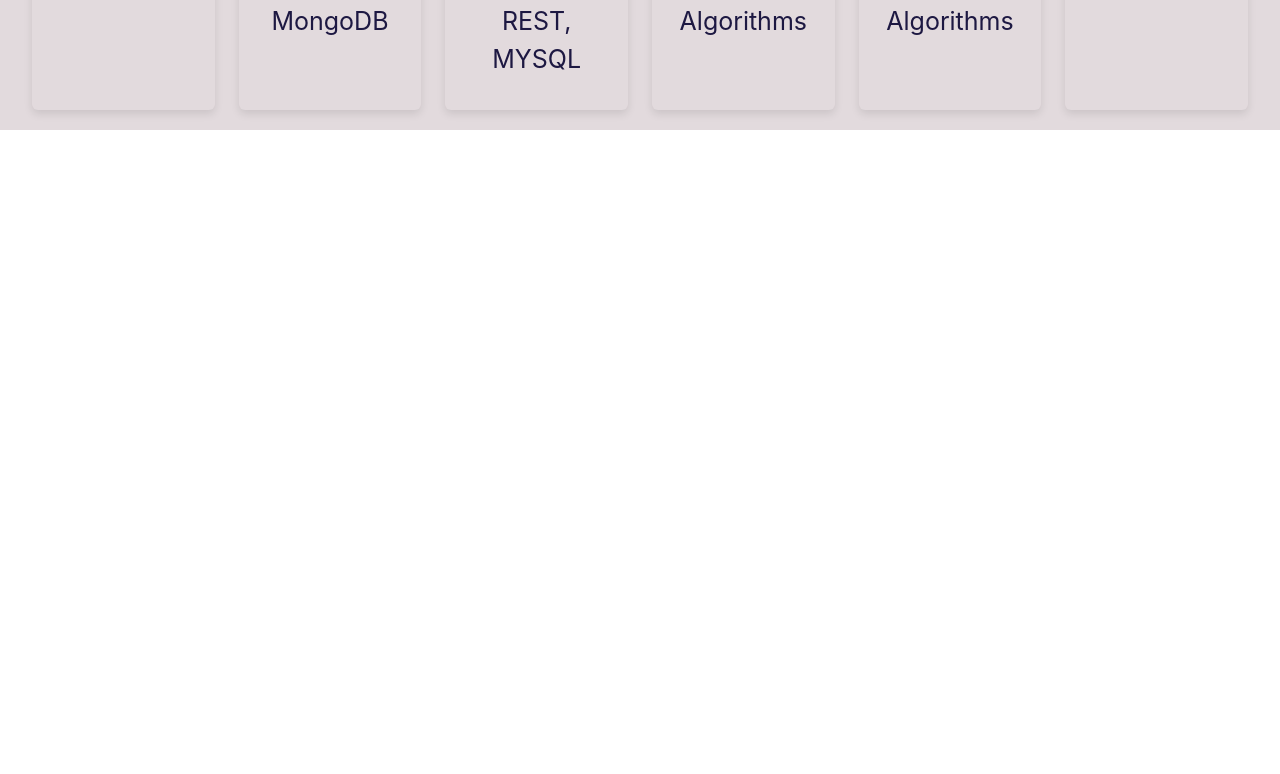
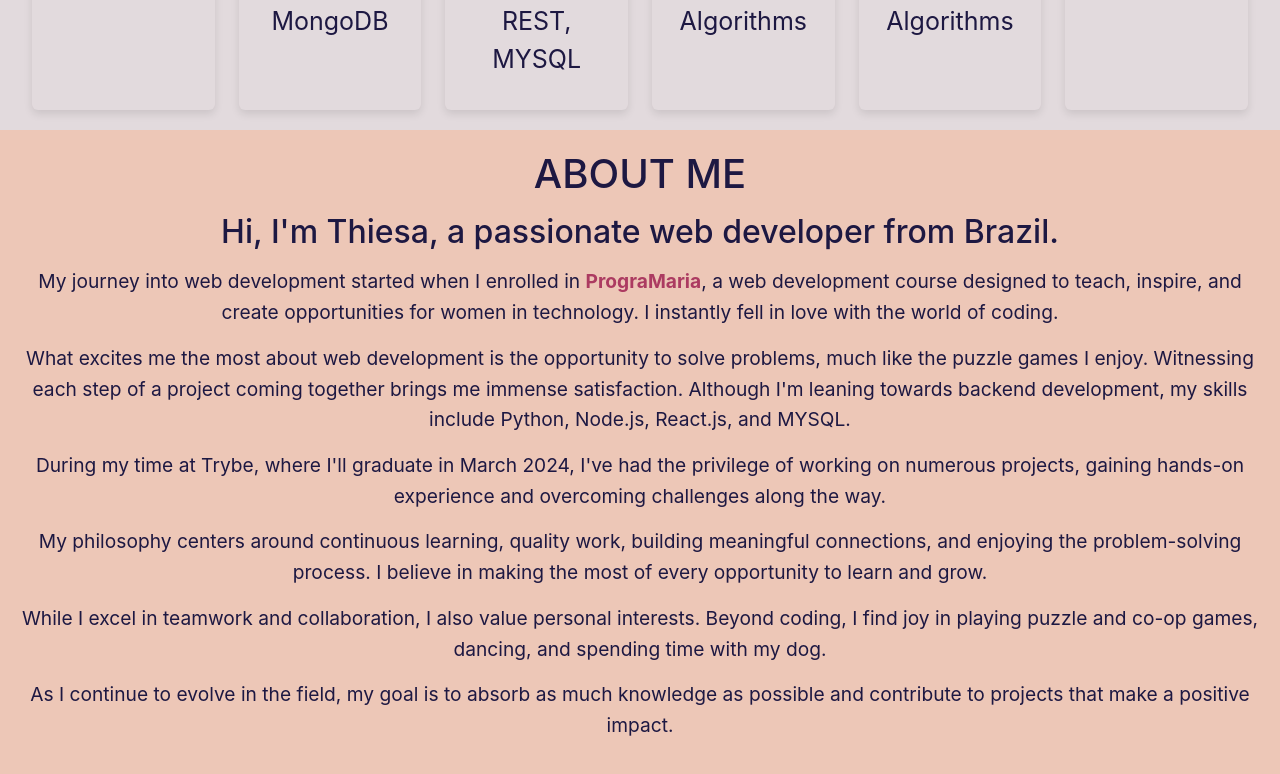
Before and after one commit to thiesac/portfolio, a React (Create React App) app: page / in a window 1280 px wide. Shown: the part 1295-2069 px from the top of the page. Before the commit the page ends 1425 px from the top, so only its background shows below. Built offline with nearby package versions, Linux system fonts and the light colour scheme.

Commit message:
feat(AboutMe): adding text

```diff
--- a/package.json
+++ b/package.json
@@ -3,6 +3,9 @@
   "version": "0.1.0",
   "private": true,
   "dependencies": {
+    "@emotion/react": "^11.11.1",
+    "@emotion/styled": "^11.11.0",
+    "@mui/material": "^5.14.18",
     "@testing-library/jest-dom": "^5.17.0",
     "@testing-library/react": "^13.4.0",
     "@testing-library/user-event": "^13.5.0",
--- /dev/null
+++ b/src/pages/AboutMe/AboutMe.css
@@ -0,0 +1,56 @@
+.aboutme-container {
+  min-height: 50vh;
+  margin: 0 auto;
+  padding: 20px;
+  background-color: #edc7b7;
+  color: #1d1842;
+}
+
+.aboutme-container h3 {
+  font-size: 2.5em;
+  color: #1d1842;
+  margin-bottom: 15px;
+  text-transform: uppercase;
+}
+
+.aboutme-container h4 {
+  font-size: 2em;
+  color: #1d1842;
+  margin-bottom: 15px;
+}
+
+.aboutme-container p {
+  font-size: 1.2em;
+  line-height: 1.6;
+  color: #1d1842;
+  margin-bottom: 15px;
+}
+
+.aboutme-container a {
+  color: #AC3B61;
+  text-decoration: none;
+  font-weight: bold;
+}
+
+.aboutme-container a:hover {
+  color: #eee2dc;
+  text-decoration: underline;
+}
+
+@media (max-width: 600px) {
+  .aboutme-container {
+    padding: 15px;
+  }
+
+  .aboutme-container h3 {
+    font-size: 2em;
+  }
+
+  .aboutme-container h4 {
+    font-size: 1.8em;
+  }
+
+  .aboutme-container p {
+    font-size: 1.1em;
+  }
+}
--- /dev/null
+++ b/src/pages/AboutMe/AboutMe.jsx
@@ -0,0 +1,37 @@
+import React from 'react';
+import './AboutMe.css'
+
+
+function AboutMe() {
+    return (
+        <div className='aboutme-container'>
+            <h3>About Me</h3>
+            <h4>
+                Hi, I'm Thiesa, a passionate web developer from Brazil.
+            </h4>
+            <p>
+                My journey into web development started when I enrolled in <a href="https://programaria.org/" target="_blank" rel="noopener noreferrer">PrograMaria</a>, a web development course designed to teach, inspire, and create opportunities for women in technology. I instantly fell in love with the world of coding.
+            </p>
+            <p>
+                What excites me the most about web development is the opportunity to solve problems, much like the puzzle games I enjoy.
+                Witnessing each step of a project coming together brings me immense satisfaction.
+                Although I'm leaning towards backend development, my skills include Python, Node.js, React.js, and MYSQL.
+            </p>
+            <p>
+                During my time at Trybe, where I'll graduate in March 2024, I've had the privilege of working on numerous projects,
+                gaining hands-on experience and overcoming challenges along the way.
+            </p>
+            <p>
+                My philosophy centers around continuous learning, quality work, building meaningful connections, and enjoying the problem-solving process. I believe in making the most of every opportunity to learn and grow.
+            </p>
+            <p>
+                While I excel in teamwork and collaboration, I also value personal interests. Beyond coding, I find joy in playing puzzle and co-op games, dancing, and spending time with my dog.
+            </p>
+            <p>
+                As I continue to evolve in the field, my goal is to absorb as much knowledge as possible and contribute to projects that make a positive impact.
+            </p>
+        </div>
+    )
+}
+
+export default AboutMe;
--- a/src/pages/Home/Home.jsx
+++ b/src/pages/Home/Home.jsx
@@ -2,6 +2,7 @@ import React from 'react';
 import Header from '../../components/Header/Header';
 import Projects from '../Projects/Projects';
 import Banner from '../Banner/Banner';
+import AboutMe from '../AboutMe/AboutMe';
 
 
 function Home() {
@@ -12,7 +13,9 @@ function Home() {
             <section id="projects">
                 <Projects />
             </section>
-            {/* <AboutMe /> */}
+            <section id="aboutme">
+                <AboutMe />
+            </section>
         </>
     )
 }
```
Also changed, not shown: src/images/algorithms.png, 1 other file (tests, documents, lock files or other folders).
